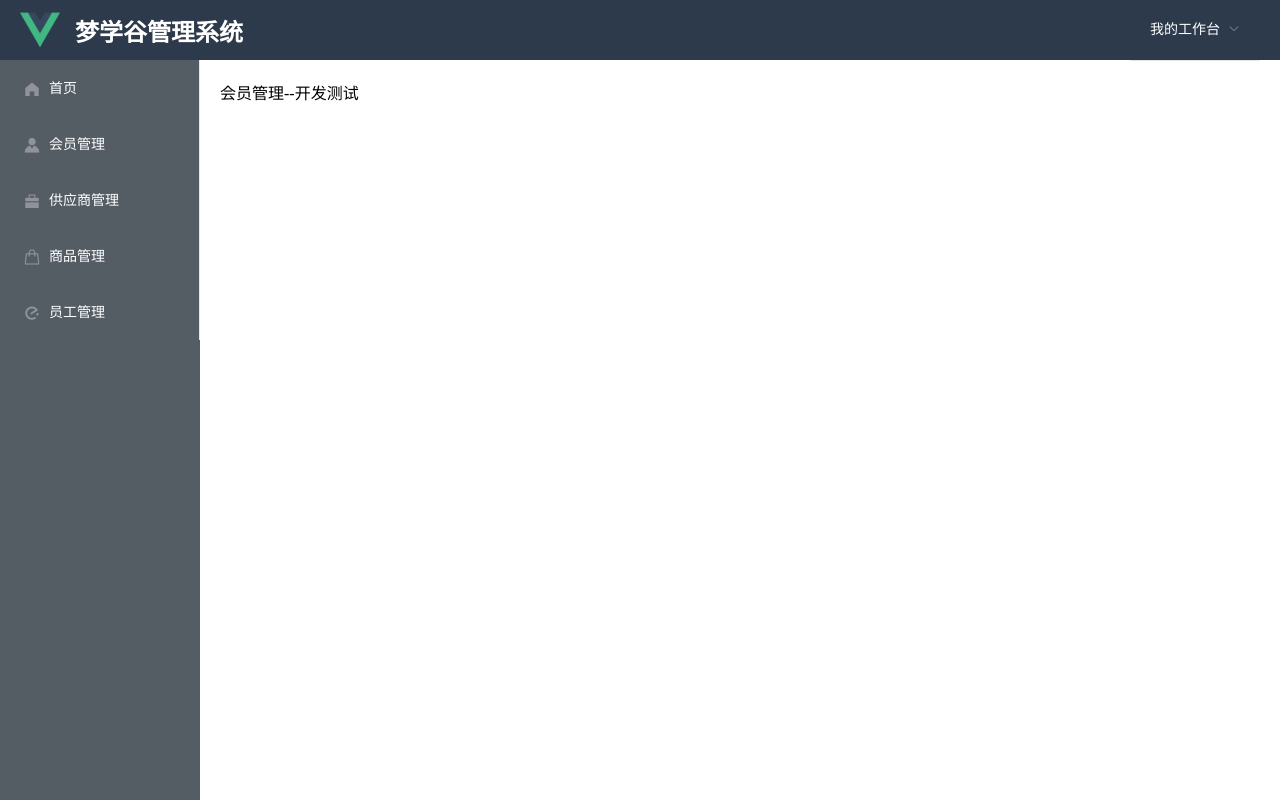
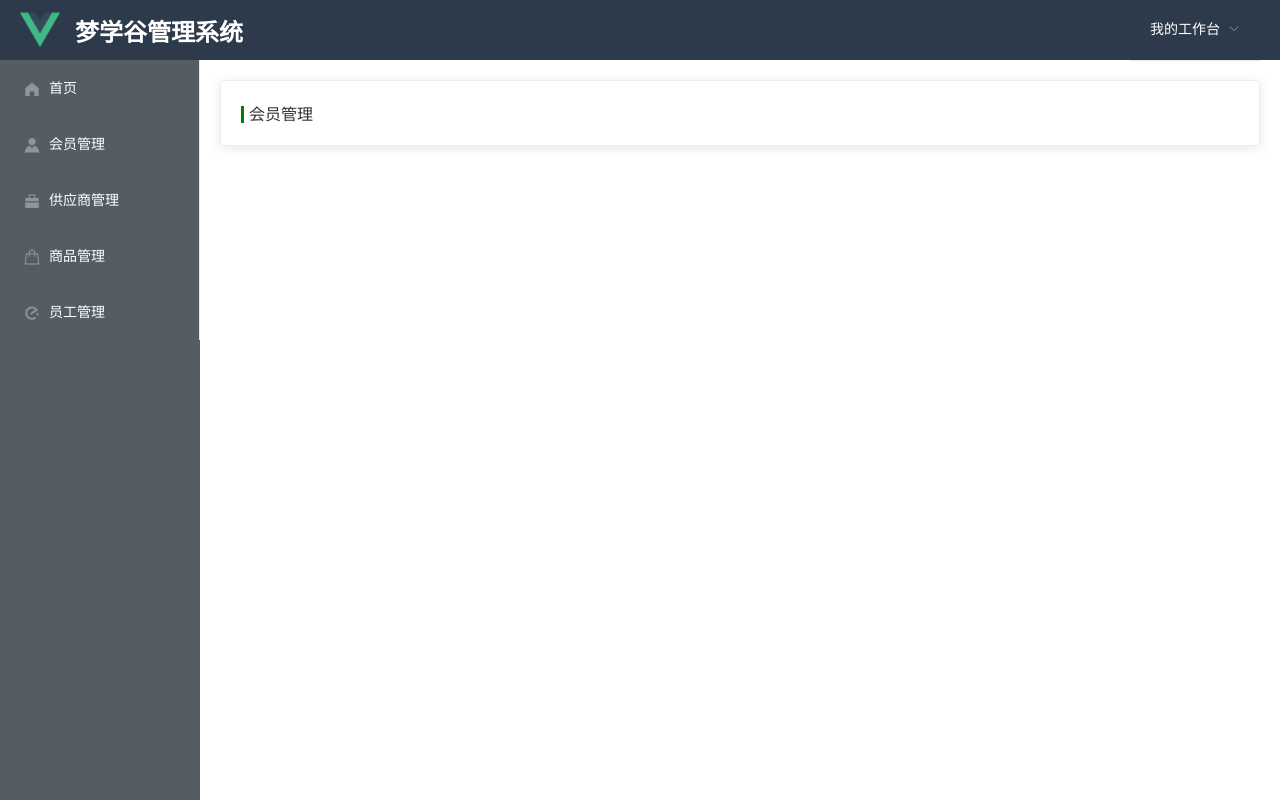
Before and after one commit to qinle1201/mengxuegu, a Vue app: page /#/vip in a window 1280 px wide. Built offline with nearby package versions, Linux system fonts and the light colour scheme.

Commit message:
封装了面包屑

```diff
--- /dev/null
+++ b/src/components/crumbs/index.vue
@@ -0,0 +1,23 @@
+<template>
+  <div class="crumbs">
+    <!-- 封装面包屑导航 -->
+    <el-card class="box-card">
+      <span>{{ $route.meta.title }}</span>
+    </el-card>
+  </div>
+</template>
+
+<script>
+export default {
+  props: {},
+};
+</script>
+
+<style scoped lang="scss">
+.crumbs {
+  span {
+    border-left: 3px solid green;
+    padding-left: 5px;
+  }
+}
+</style>
--- a/src/views/vip/index.vue
+++ b/src/views/vip/index.vue
@@ -1,10 +1,17 @@
 <template>
-  <div>会员管理--开发测试</div>
+  <div>
+    <!-- 引入面包屑导航 -->
+    <my-crumbs></my-crumbs>
+  </div>
 </template>
 <script>
+import MyCrumbs from '../../components/crumbs'
 export default {
   data() {
     return {};
+  },
+  components:{
+    'my-crumbs':MyCrumbs
   },
   created() {},
   computed: {},
@@ -12,4 +19,5 @@ export default {
 };
 </script>
 <style lang="scss" scoped>
+
 </style>
```
